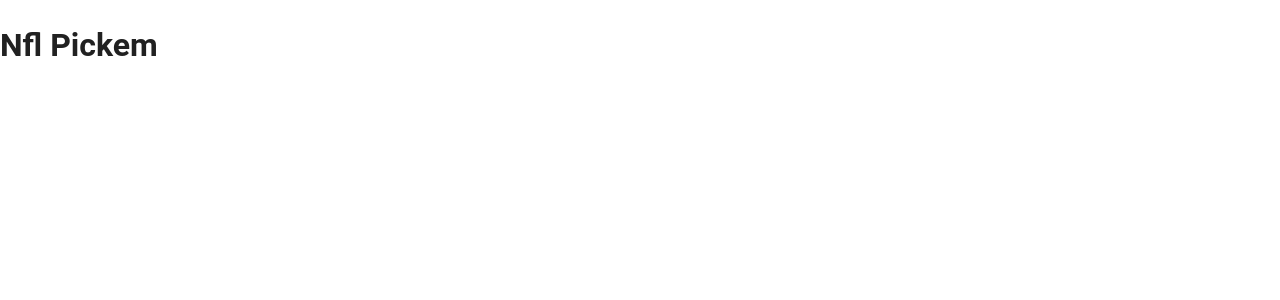
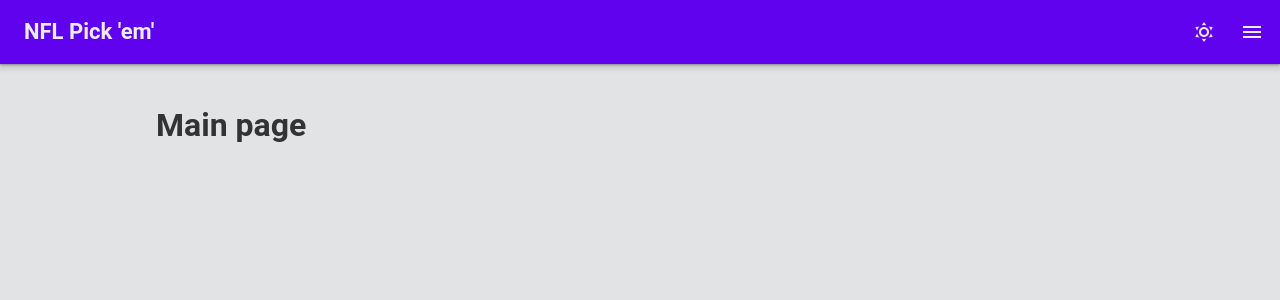
Before and after one commit to ndambra/nfl-pickem-app, a Nuxt app: page / in a window 1280 px wide. Shown: the top 300 px of the page. Built offline with nearby package versions, Linux system fonts and the light colour scheme.

Commit message:
config and use vuetify; setup theme

```diff
--- a/app/app.vue
+++ b/app/app.vue
@@ -1,7 +1,5 @@
 <template>
   <NuxtLayout>
-    <v-app>
-      <NuxtPage />
-    </v-app>
+    <NuxtPage />
   </NuxtLayout>
 </template>
--- /dev/null
+++ b/app/components/app/nav-bar.vue
@@ -0,0 +1,34 @@
+<template>
+  <v-app-bar color="primary">
+    <template v-slot:prepend> </template>
+    <v-app-bar-title class="font-weight-bold text-title-large"
+      >NFL Pick 'em'</v-app-bar-title
+    >
+
+    <template v-slot:append>
+      <v-spacer></v-spacer>
+
+      <v-btn
+        :icon="
+          props.theme === 'light' ? 'mdi-weather-sunny' : 'mdi-weather-night'
+        "
+        slim
+        @click="onClick"
+      ></v-btn>
+      <v-app-bar-nav-icon
+        @click.stop="$emit('toggleDrawer')"
+      ></v-app-bar-nav-icon>
+    </template>
+  </v-app-bar>
+</template>
+
+<script lang="ts" setup>
+const emit = defineEmits(["changeTheme", "toggleDrawer"]);
+const props = defineProps(["theme"]);
+
+function onClick() {
+  emit("changeTheme");
+}
+</script>
+
+<style></style>
--- /dev/null
+++ b/app/layouts/default.vue
@@ -0,0 +1,57 @@
+<template>
+  <v-app :theme="theme">
+    <client-only>
+      <v-navigation-drawer v-model="drawer" location="right" temporary>
+        <v-list density="comfortable">
+          <v-list-item
+            v-for="item in items"
+            :key="item.value"
+            :prepend-icon="item.icon"
+            :title="item.title"
+            :value="item.value"
+          ></v-list-item>
+        </v-list>
+      </v-navigation-drawer>
+    </client-only>
+    <app-nav-bar
+      @change-theme="toggleTheme"
+      @toggle-drawer="openDrawer"
+      :theme="theme"
+    />
+    <v-main>
+      <slot />
+    </v-main>
+  </v-app>
+</template>
+
+<script lang="ts" setup>
+import { ref, watch } from "vue";
+
+const theme = ref("light");
+const items = [
+  { title: "Dashboard", value: "dashboard", icon: "mdi-view-dashboard" },
+  {
+    title: "My Leagues",
+    value: "my-leagues",
+    icon: "mdi-format-list-bulleted-square",
+  },
+  { title: "Settings", value: "settings", icon: "mdi-cog-outline" },
+];
+
+const drawer = ref(false);
+const group = ref(null);
+
+watch(group, () => {
+  drawer.value = false;
+});
+
+function toggleTheme() {
+  theme.value = theme.value === "light" ? "dark" : "light";
+}
+
+function openDrawer() {
+  drawer.value = !drawer.value;
+}
+</script>
+
+<style></style>
--- a/app/pages/index.vue
+++ b/app/pages/index.vue
@@ -1,3 +1,5 @@
 <template>
-  <h1>Nfl Pickem</h1>
+  <v-container>
+    <h1>Main page</h1>
+  </v-container>
 </template>
--- a/app/plugins/vuetify.ts
+++ b/app/plugins/vuetify.ts
@@ -5,7 +5,37 @@
 
 export default defineNuxtPlugin((app) => {
   const vuetify = createVuetify({
-    // ... your configuration
+    theme: {
+      defaultTheme: "system",
+      variations: {
+        colors: ["primary", "secondary"],
+        lighten: 3,
+        darken: 4,
+      },
+      themes: {
+        light: {
+          dark: false,
+          colors: {
+            background: "#e2e3e4",
+            surface: "#e2e3e4",
+            primary: "#6002ee",
+            "on-background": "#181818",
+            "on-primary": "#ececec",
+            secondary: "#03dac5",
+          },
+        },
+        dark: {
+          dark: true,
+          colors: {
+            background: "#181818",
+            surface: "#181818",
+            primary: "#9f6bf2",
+            "on-background": "#e2e3e4",
+            "on-primary": "#03040c",
+          },
+        },
+      },
+    },
   });
   app.vueApp.use(vuetify);
 });
--- a/nuxt.config.ts
+++ b/nuxt.config.ts
@@ -2,6 +2,9 @@
 export default defineNuxtConfig({
   compatibilityDate: "2026-05-19",
   devtools: { enabled: true },
+  build: {
+    transpile: ["vuetify"],
+  },
   vite: {
     plugins: [vuetify({ autoImport: true })],
     vue: {
```
Also changed, not shown: 1 other file (tests, documents, lock files or other folders).
